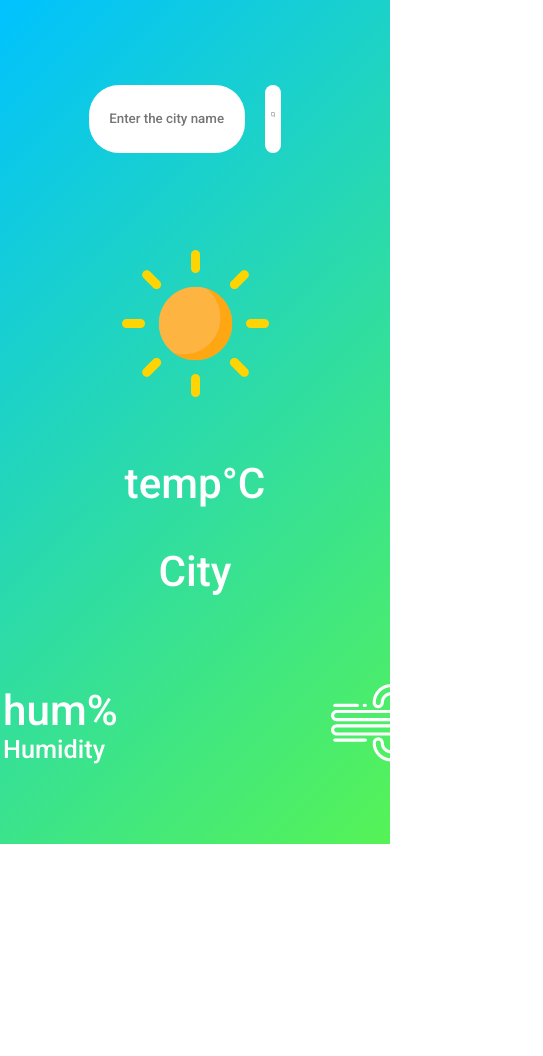
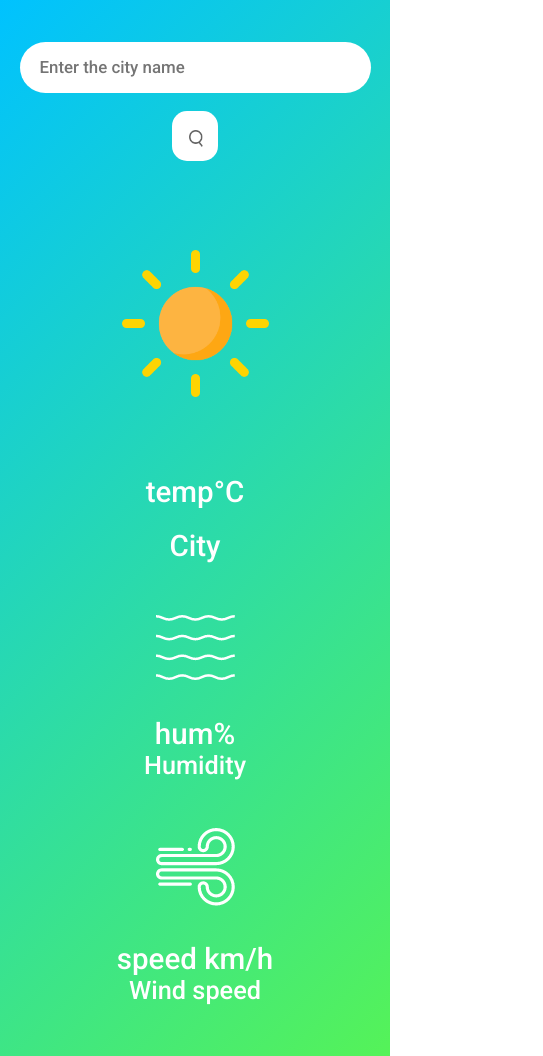
Before and after one commit to AnjaliRayyy/WeatherApp, a plain HTML site: page index.html in a window 390 px wide. Shown: the top 1056 px of the page, 543 px wide, since content can reach past the window. Before the commit the page ends 844 px from the top, so only its background shows below. Drawn offline with Linux system fonts and the light colour scheme.

Commit message:
UI fixes for responsiveness

```diff
--- a/style.css
+++ b/style.css
@@ -22,88 +22,143 @@
     background-image: linear-gradient(-45deg,rgb(86, 243, 86),#00c2ff);
 }
 .container-item{
+    margin-top: 2rem;
     height: 25vh;
     display: flex;
+    flex-direction: row;
     align-items: center;
     justify-content: space-between;
 }
 .search-area{
     display: flex;
-    justify-content: space-between;
+    justify-content: center;
     align-items: center;
+    flex-wrap: wrap;
+    width: 100%;
+    gap: 10px;
 }
 .search-bar input{
-    height : 8vh;
-    width: 40vw;
+    height : 4rem;
+    width: 40rem;
     border:0;
     outline: 0;
     border-radius: 30px;
     padding : 0 20px;
+    font-size: 2.5vh;
 }
 .search-icon{
     background-color: white;
     border-radius: 15px;
-    height: 8vh;
-    width : 4vw;
+    height: 4rem;
+    width : 4rem;
     margin : 20px;
     cursor: pointer;
+    display: flex;
+    justify-content: center;
+    align-items: center;
+    margin-left: 3rem;
 }
 .search-icon img{
+    position : fixed;
     position:relative;
     width : 30%;
-    left : 35%;
-    top: 25%
+    left: 2%;
+    top: 5%;
 }
-
 .city-temp{
     display: flex;
     flex-direction: column;
-    justify-content: space-evenly;
+    justify-content: center;
+    align-items: center;
+    text-align: center;
+    margin-top: 20px;
+    width: 100%;
 }
 .city-name, .temp {
     color : white;
     font-size: 5vh;
     margin : 10px;
 }
-
-.humidity-icon{
-    position: relative;
-    right : 25%;
+.humidity-icon, .wind-icon{
+    position: static;
+    margin: 0 10px;
 }
-.wind-icon{
-    position: relative;
-    left:35%;
-}
-.humidity{
-    position: relative;
-    right : 20%;
+.humidity, .wind{
     color: white;
     font-size: 5vh;
-}
-.wind{
-    position: relative;
-    left: 40%;
-    color: white;
-    font-size: 5vh;
+    margin: 0 10px;
+    display: flex;
+    flex-direction: column;
+    align-items: center;
 }
 .humidity>p , .wind>p{
     font-size: 3vh;
 }
 
-/* @media only screen and (max-width: 800px){
+/* Responsive styles */
+@media only screen and (max-width: 800px){
     .container{
-        padding: 2vh 2vw;
-        height: 150vh;
-        width : 120vw;
+        padding: 10px 5vw;
+        height: auto;
+        width : 100vw;
+    }
+    .search-area{
+        flex-direction: row;
+        justify-content: center;
+        align-items: center;
+        gap: 10px;
     }
     .search-bar input{
-        height : 8vh;
-        width: 80vw;
-        font-size: 2.5vh;
+        height : 7vh;
+        width: 70vw;
+        font-size: 2.2vh;
+    }
+    .search-icon{
+        height: 7vh;
+        width : 7vh;
+        margin: 10px 0;
+    }
+    .container-item{
+        flex-direction: row;
+        height: auto;
+        margin-bottom: 15px;
+    }
+    .humidity, .wind{
+        margin-top: 2rem;
+        font-size: 4vh;
+    }
+    .city-name, .temp {
+        font-size: 4vh;
+    }
 }
-.search-icon{
-    height: 8vh;
-    width : 10vw;
 
+@media only screen and (max-width: 480px){
+    .search-area{
+        flex-direction: row;
+        justify-content: center;
+        align-items: center;
+        gap: 10px;
+    }
+    .search-bar input{
+        height : 6vh;
+        width: 90vw;
+        font-size: 2vh;
+    }
+    .search-icon{
+        height: 6vh;
+        width : 12vw;
+        margin: 8px 0;
+    }
+    .container-item{
+        flex-direction: column;
+        height: auto;
+        margin-bottom: 10px;
+    }
+    .humidity, .wind{
+        margin-bottom: 3rem;
+        font-size: 3.5vh;
+    }
+    .city-name, .temp {
+        font-size: 3.5vh;
+    }
 }
-} */
```
Also changed, not shown: index.html (+1 -2 lines).
